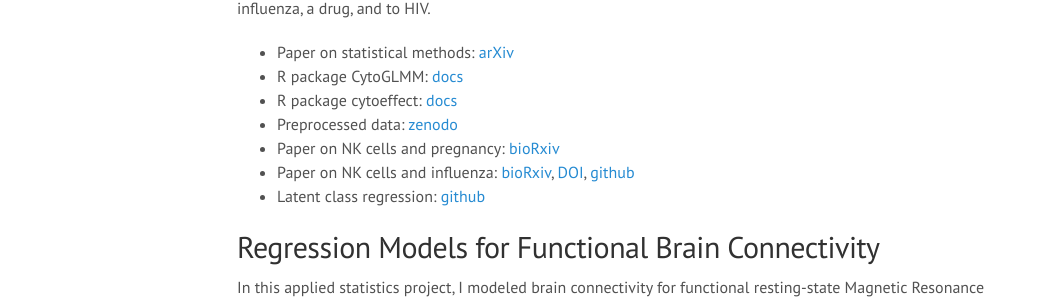
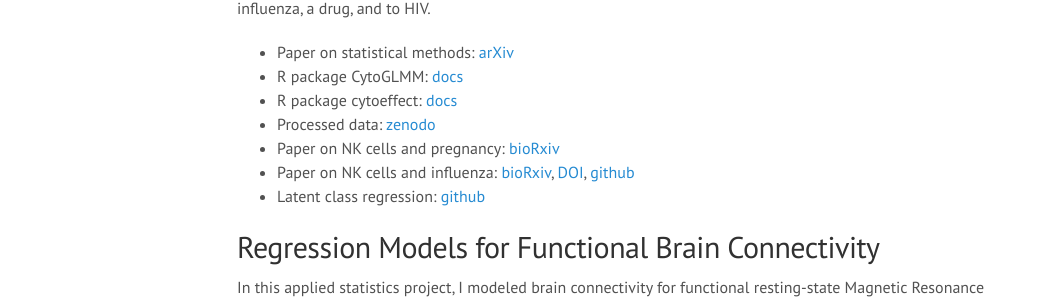
Before and after one commit to ChristofSeiler/ChristofSeiler.github.io, a Jekyll site: the page built from projects.md, in a window 1280 px wide and 900 px high. Shown: the part 422-725 px from the top of the window, without its empty margins (3-1067 px from the left). Built offline with Jekyll 4.4.1, drawn with Linux system fonts in a browser that asks for light colours.

```diff
--- a/projects.md
+++ b/projects.md
@@ -10,7 +10,7 @@
 * Paper on statistical methods: [arXiv](http://arxiv.org/abs/1903.07976)
 * R package CytoGLMM: [docs](https://christofseiler.github.io/CytoGLMM/)
 * R package cytoeffect: [docs](https://christofseiler.github.io/cytoeffect/)
-* Preprocessed data: [zenodo](https://zenodo.org/record/2597291#.XJH9JBNKhTY)
+* Processed data: [zenodo](https://zenodo.org/record/2597291#.XJH9JBNKhTY)
 * Paper on NK cells and pregnancy: [bioRxiv](https://doi.org/10.1101/349084)
 * Paper on NK cells and influenza: [bioRxiv](https://doi.org/10.1101/148528), [DOI](http://dx.doi.org/10.4049/jimmunol.1800161), [github](https://github.com/ChristofSeiler/nk_influenza)
 * Latent class regression: [github](https://github.com/ChristofSeiler/Ascona_Talk)
```
Also changed, not shown: publications.md (+1 -1 lines).
